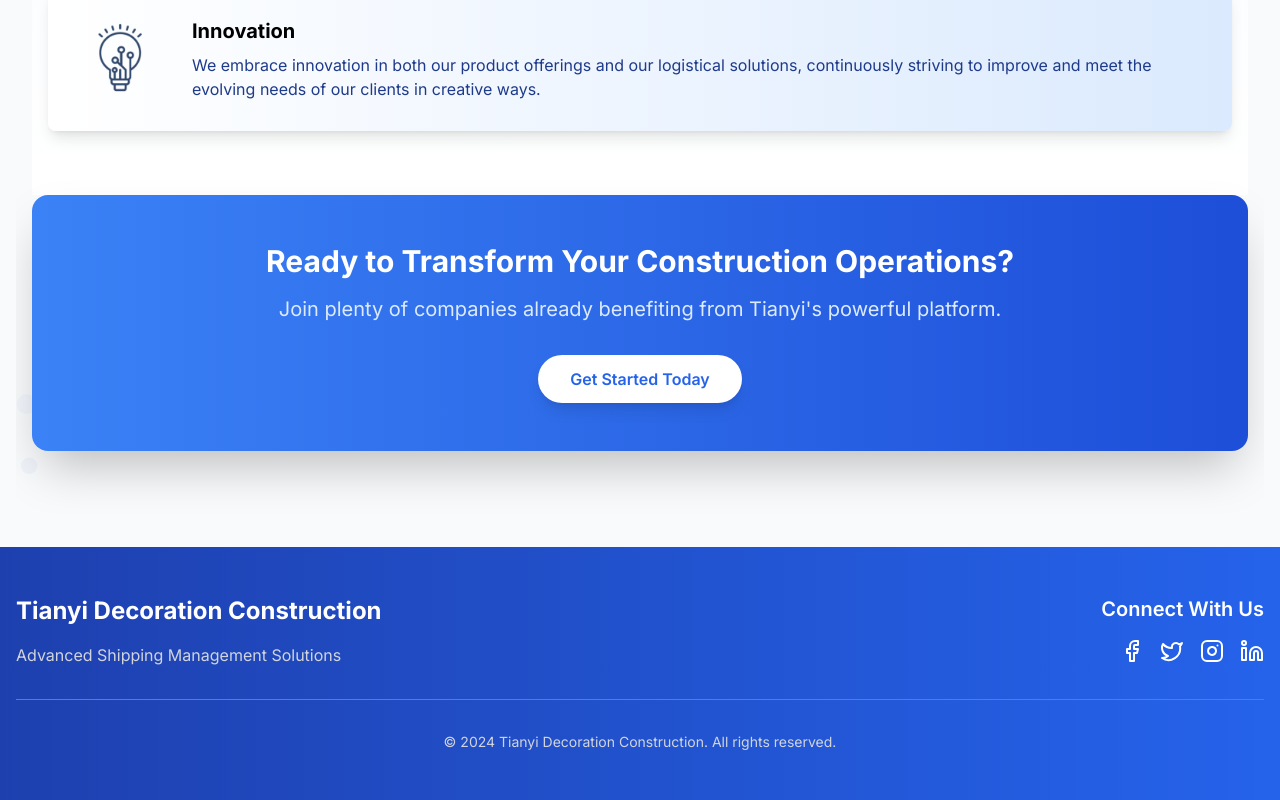
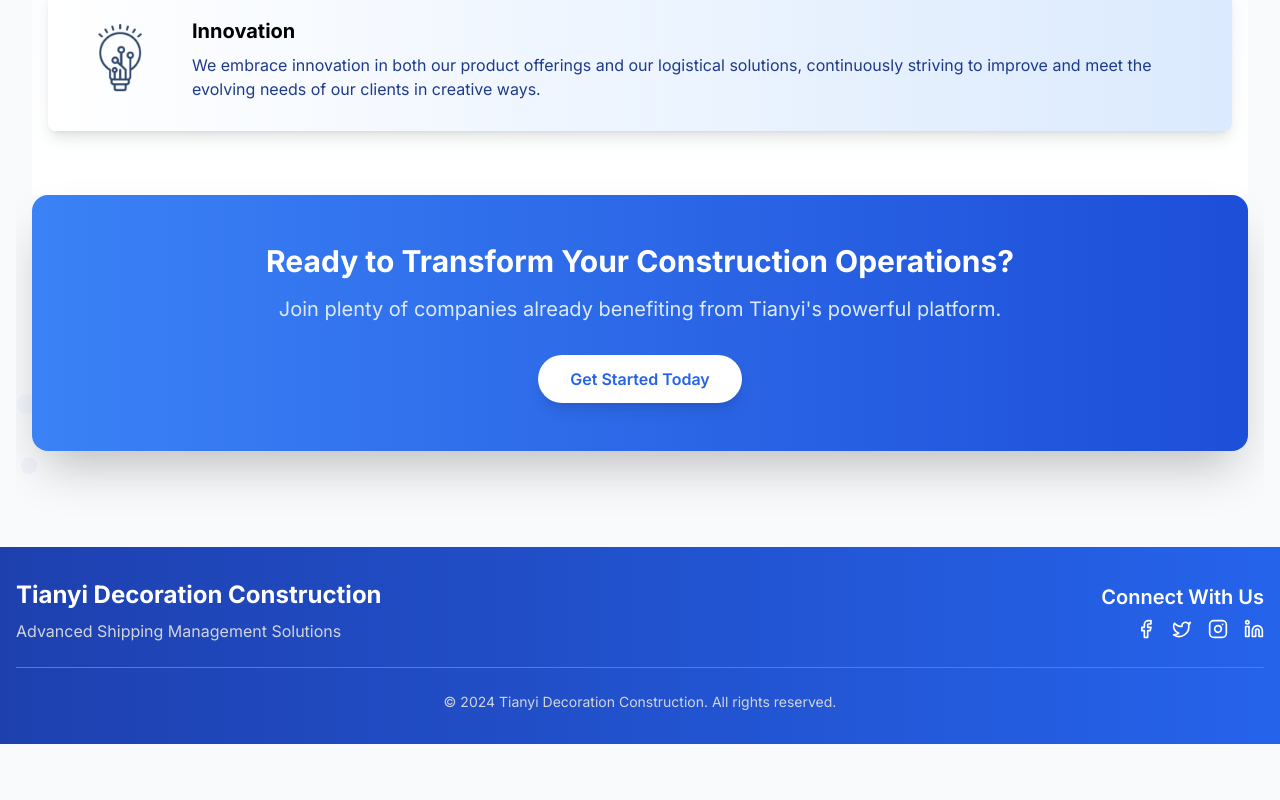
Before and after one commit to WinstonAlfred/Tianyi-User, a Next.js app: page / in a window 1280 px wide. Shown: the part 2129-2929 px from the top of the page. After the commit the page ends 2873 px from the top, so only its background shows below. Built offline with nearby package versions, Linux system fonts and the light colour scheme.

Commit message:
modified:   app/layout.tsx

```diff
--- a/app/layout.tsx
+++ b/app/layout.tsx
@@ -126,27 +126,25 @@
           {children}
         </main>
 
-        <footer className="bg-gradient-to-r from-blue-800 to-blue-600 text-white py-12">
+        <footer className="bg-gradient-to-r from-blue-800 to-blue-600 text-white py-8">
           <div className="container mx-auto px-4">
-            <div className="grid grid-cols-1 md:grid-cols-3 gap-8">
+            <div className="flex flex-col md:flex-row justify-between items-center space-y-6 md:space-y-0">
               <div className="text-center md:text-left">
-                <h2 className="text-2xl font-bold mb-4">Tianyi Decoration Construction</h2>
-                <p className="text-gray-300">Advanced Shipping Management Solutions</p>
+                <h2 className="text-xl md:text-2xl font-bold mb-2">Tianyi Decoration Construction</h2>
+                <p className="text-sm md:text-base text-gray-300">Advanced Shipping Management Solutions</p>
               </div>
-              <div className="text-center">
-              </div>
-              <div className="text-center md:text-right">
-                <h3 className="text-xl font-semibold mb-4">Connect With Us</h3>
-                <div className="flex justify-center md:justify-end space-x-4">
-                  <a href="/contact" className="hover:text-blue-200 transition duration-300"><Facebook size={24} /></a>
-                  <a href="/contact" className="hover:text-blue-200 transition duration-300"><Twitter size={24} /></a>
-                  <a href="/contact" className="hover:text-blue-200 transition duration-300"><Instagram size={24} /></a>
-                  <a href="/contact" className="hover:text-blue-200 transition duration-300"><Linkedin size={24} /></a>
+              <div className="flex flex-col items-center md:items-end">
+                <h3 className="text-lg md:text-xl font-semibold mb-2">Connect With Us</h3>
+                <div className="flex space-x-4">
+                  <a href="/contact" className="hover:text-blue-200 transition duration-300"><Facebook size={20} /></a>
+                  <a href="/contact" className="hover:text-blue-200 transition duration-300"><Twitter size={20} /></a>
+                  <a href="/contact" className="hover:text-blue-200 transition duration-300"><Instagram size={20} /></a>
+                  <a href="/contact" className="hover:text-blue-200 transition duration-300"><Linkedin size={20} /></a>
                 </div>
               </div>
             </div>
-            <div className="mt-8 pt-8 border-t border-blue-500 text-center">
-              <p className="text-sm text-gray-300">&copy; 2024 Tianyi Decoration Construction. All rights reserved.</p>
+            <div className="mt-6 pt-6 border-t border-blue-500 text-center">
+              <p className="text-xs md:text-sm text-gray-300">&copy; 2024 Tianyi Decoration Construction. All rights reserved.</p>
             </div>
           </div>
         </footer>
```
